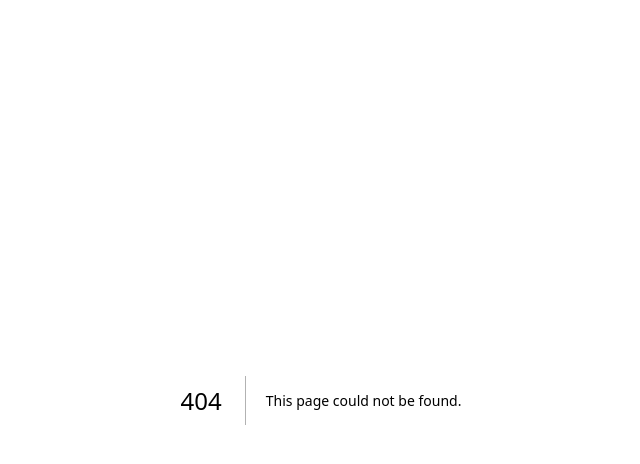
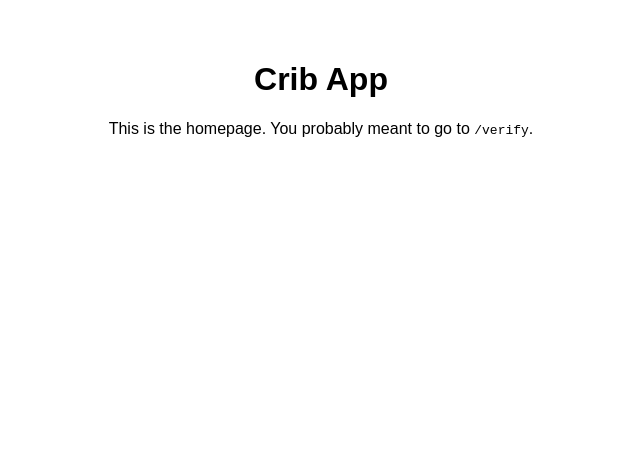
Before and after one commit to Cribappco/crib-verify, a Next.js app: page /app in a window 1280 px wide. Before the commit this address had no page. Shown: the top 464 px of the page, without its empty margins (319-959 px from the left). Built offline with nearby package versions, Linux system fonts and the light colour scheme.

Commit message:
Create page.tsx

```diff
--- /dev/null
+++ b/app/app/page.tsx
@@ -0,0 +1,8 @@
+export default function HomePage() {
+  return (
+    <main style={{ padding: "2rem", fontFamily: "sans-serif", textAlign: "center" }}>
+      <h1>Crib App</h1>
+      <p>This is the homepage. You probably meant to go to <code>/verify</code>.</p>
+    </main>
+  );
+}
```
